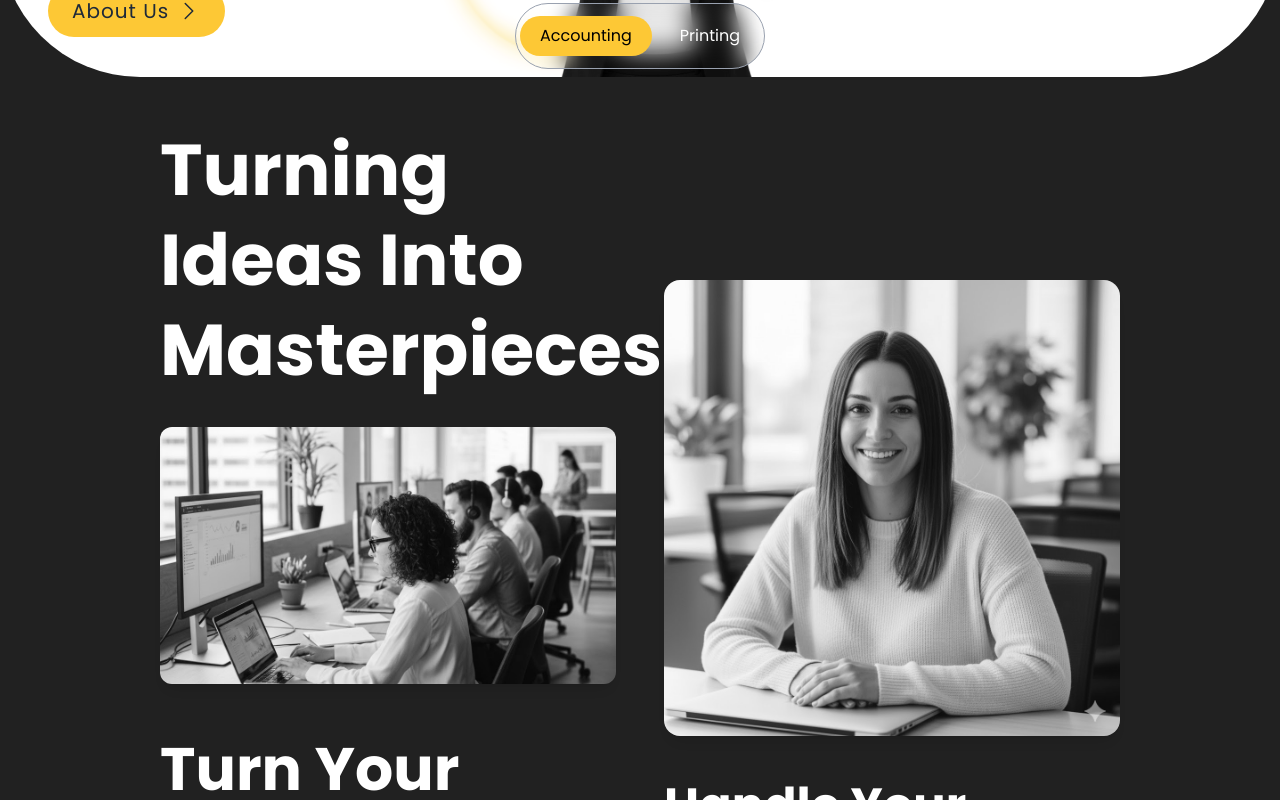
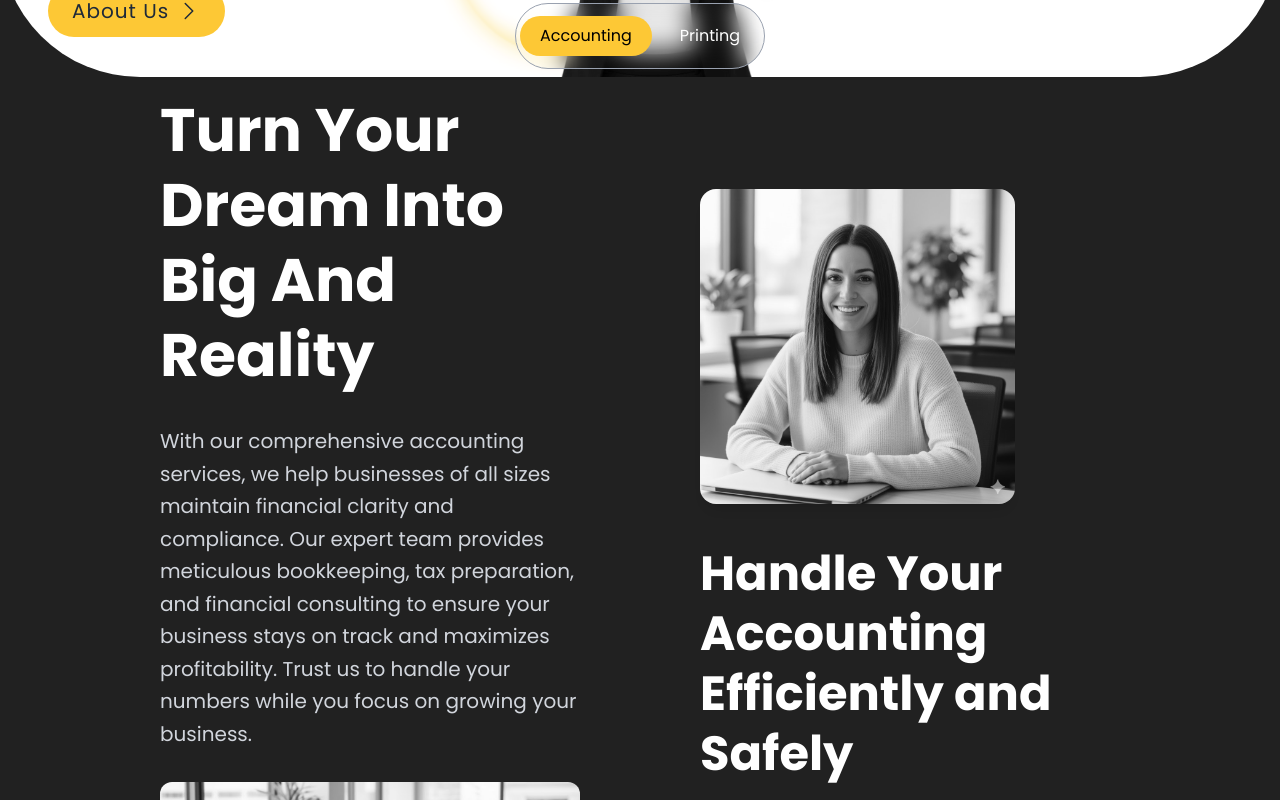
Before and after one commit to Pngtaq/mcs-official, a React (Vite) app: page / in a window 1280 px wide. Shown: the part 780-1580 px from the top of the page. Built offline with nearby package versions, Linux system fonts and the light colour scheme.

Commit message:
fix: middle page image and text responsiveness

```diff
--- a/components/home/MiddlePage.jsx
+++ b/components/home/MiddlePage.jsx
@@ -2,17 +2,9 @@ import React from "react";
 
 const MiddlePage = () => {
   return (
-    <div className="text-white grid grid-cols-1 md:grid-cols-2 px-4 sm:px-8 md:px-16 lg:px-32 xl:px-40 gap-6 md:gap-8 lg:gap-12 py-12 sm:py-16 md:py-20 lg:py-12">
+    <div className="text-white grid grid-cols-1 md:grid-cols-2 px-4 sm:px-8 md:px-16 lg:px-32 xl:px-40 gap-6 md:gap-8 lg:gap-30 py-12 sm:py-16 md:py-20 lg:min-h-screen lg:py-0 lg:items-center">
       {/* Left Column */}
       <div className="flex flex-col space-y-6 md:space-y-8">
-        <h1 className="text-3xl sm:text-4xl md:text-5xl lg:text-6xl xl:text-7xl font-bold leading-tight">
-          Turning Ideas Into Masterpieces
-        </h1>
-        <img
-          src="/team.jpg"
-          alt="team image"
-          className="grayscale hover:grayscale-0 transition-all duration-300 rounded-xl object-cover w-full h-auto aspect-video shadow-lg"
-        />
         <h2 className="text-2xl sm:text-3xl md:text-4xl lg:text-5xl xl:text-6xl font-bold leading-tight pt-2 md:pt-4">
           Turn Your Dream Into Big And Reality
         </h2>
@@ -24,18 +16,23 @@ const MiddlePage = () => {
           profitability. Trust us to handle your numbers while you focus on
           growing your business.
         </p>
+        <img
+          src="/team.jpg"
+          alt="team image"
+          className="grayscale hover:grayscale-0 transition-all duration-300 rounded-xl object-cover w-full h-auto aspect-video shadow-lg"
+        />
       </div>
 
       {/* Right Column */}
-      <div className="flex flex-col justify-center">
+      <div className="flex flex-col justify-center pt-12">
         <img
           src="/solo.jpg"
           alt="team image"
-          className="grayscale hover:grayscale-0 transition-all duration-300 rounded-2xl w-full h-auto object-cover aspect-square md:aspect-auto shadow-lg"
+          className="grayscale hover:grayscale-0 transition-all duration-300 rounded-2xl w-3/4 h-auto object-cover aspect-square md:aspect-auto shadow-lg"
         />
         <div className="pt-6 md:pt-8 lg:pt-10">
           <h3 className="text-2xl sm:text-3xl md:text-4xl lg:text-5xl font-semibold leading-tight text-center md:text-left mb-4 md:mb-6">
-            Handle Your Accounting Efficiently
+            Handle Your Accounting Efficiently and Safely
           </h3>
           <p className="text-sm sm:text-base md:text-lg leading-relaxed text-gray-300 text-center md:text-left">
             Streamline your financial operations with our expert accounting
```
